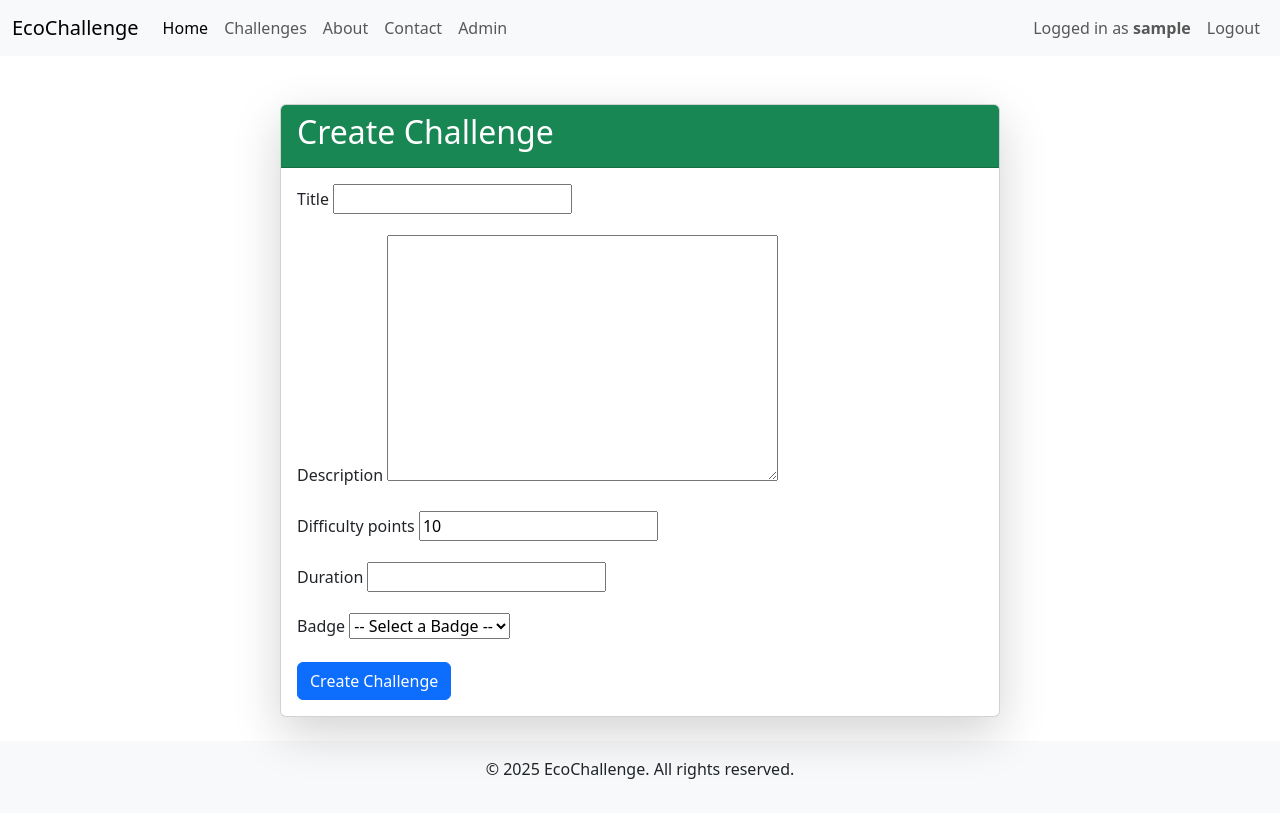
After one commit to sharadpatel13/GreenChallenge, a Django app: page /challenges/create/ in a window 1280 px wide. The commit adds this page. Run offline with Django 5.2, Linux system fonts and the light colour scheme; the visitor is signed in with stand-in values (Sample User, id 1); data that the repository does not hold is empty.

Commit message:
Merge stashed changes after pulling remote main

```diff
--- a/GreenChallenge/settings.py
+++ b/GreenChallenge/settings.py
@@ -115,7 +115,10 @@ USE_TZ = True
 # Static files (CSS, JavaScript, Images)
 # https://docs.djangoproject.com/en/5.2/howto/static-files/
 
-STATIC_URL = "static/"
+STATIC_URL = 'static/'
+STATICFILES_DIRS = [
+    BASE_DIR / 'static',
+]
 
 # Default primary key field type
 # https://docs.djangoproject.com/en/5.2/ref/settings/#default-auto-field
--- a/badges/forms.py
+++ b/badges/forms.py
@@ -1,5 +1,6 @@
 from django import forms
 from .models import UserProofUpload
+from .models import Challenge, Badge, UserProgress
 
 class SubmitProofForm(forms.ModelForm):
     class Meta:
@@ -20,3 +21,16 @@ class BadgeAssignForm(forms.ModelForm):
         labels = {
             'badge_awarded': 'Assign Badge',
         }
+class ChallengeForm(forms.ModelForm):
+    badge = forms.ModelChoiceField(
+        queryset=Badge.objects.all(),
+        empty_label="-- Select a Badge --", # optional, shows a default choice
+        required=False # Adjust based on if a badge is always required
+    )
+
+    class Meta:
+        model = Challenge
+        fields = ['title', 'description', 'difficulty_points', 'duration', 'badge']  #Include the badge
+
+class JoinChallengeForm(forms.Form):
+    challenge_id = forms.IntegerField(widget=forms.HiddenInput())
--- a/badges/models.py
+++ b/badges/models.py
@@ -1,6 +1,17 @@
 from django.db import models
 from django.contrib.auth.models import User
 from django.utils import timezone
+
+class Challenge(models.Model):
+    title = models.CharField(max_length=200)
+    description = models.TextField()
+    difficulty_points = models.IntegerField(default=10)  # Points awarded for completing
+    duration = models.DurationField(help_text="e.g., 7 days, 1 month")
+    created_at = models.DateTimeField(auto_now_add=True)
+    badge = models.ForeignKey("Badge", on_delete=models.SET_NULL, null=True, blank=True)
+
+    def __str__(self):
+        return self.title
 
 class Badge(models.Model):
     name = models.CharField(max_length=100)
@@ -9,6 +20,14 @@ class Badge(models.Model):
 
     def __str__(self):
         return self.name
+class UserProgress(models.Model):
+    user = models.ForeignKey(User, on_delete=models.CASCADE)
+    challenge = models.ForeignKey(Challenge, on_delete=models.CASCADE) # change the "challenge" instead of challenge_title
+    start_date = models.DateTimeField(default=timezone.now)
+    completed = models.BooleanField(default=False)
+
+    def __str__(self):
+        return f"{self.user.username} - {self.challenge.title}"
 
 class UserProofUpload(models.Model):
     user = models.ForeignKey(User, on_delete=models.CASCADE)
--- a/badges/templates/base.html
+++ b/badges/templates/base.html
@@ -2,25 +2,67 @@
 <html lang="en">
 <head>
     <meta charset="UTF-8">
-    <title>EcoChallenge</title>
+    <meta name="viewport" content="width=device-width, initial-scale=1.0">
+    <title>{% block title %}EcoChallenge{% endblock %}</title>
     <link rel="stylesheet" href="https://cdn.jsdelivr.net/npm/bootstrap@5.3.0/dist/css/bootstrap.min.css">
+    {% load static %} <!-- Load static files if needed -->
+    <link rel="stylesheet" href="{% static 'css/styles.css' %}">  <!-- Link to static CSS file if you have one -->
 </head>
 <body>
+    <nav class="navbar navbar-expand-lg navbar-light bg-light">
+        <div class="container-fluid">
+            <a class="navbar-brand" href="#">EcoChallenge</a>
+            <button class="navbar-toggler" type="button" data-bs-toggle="collapse" data-bs-target="#navbarNav"
+                    aria-controls="navbarNav" aria-expanded="false" aria-label="Toggle navigation">
+                <span class="navbar-toggler-icon"></span>
+            </button>
+            <div class="collapse navbar-collapse" id="navbarNav">
+                <ul class="navbar-nav">
+                    <li class="nav-item">
+                        <a class="nav-link active" aria-current="page" href="#">Home</a>
+                    </li>
+                    <li class="nav-item">
+                        <a class="nav-link" href="{% url 'challenge_list' %}">Challenges</a> <!-- Link to your challenge list -->
+                    </li>
+                    <li class="nav-item">
+                        <a class="nav-link" href="#">About</a>
+                    </li>
+                    <li class="nav-item">
+                        <a class="nav-link" href="#">Contact</a>
+                    </li>
+                    {% if user.is_staff %}
+                    <li class="nav-item">
+                        <a class="nav-link" href="/admin">Admin</a> <!-- Link to the admin panel -->
+                    </li>
+                    {% endif %}
+                </ul>
+                <ul class="navbar-nav ms-auto">
+                    {% if user.is_authenticated %}
+                    <li class="nav-item">
+                        <span class="nav-link">Logged in as <strong>{{ user.username }}</strong></span>
+                    </li>
+                    <li class="nav-item">
+                        <a href="{% url 'logout' %}" class="nav-link">Logout</a>
+                    </li>
+                    {% else %}
+                    <li class="nav-item">
+                        <a href="{% url 'login' %}" class="nav-link">Login</a>
+                    </li>
+                    {% endif %}
+                </ul>
+            </div>
+        </div>
+    </nav>
+
     <div class="container mt-4">
-    {% if user.is_authenticated %}
-        <p class="text-end">
-            Logged in as <strong>{{ user.username }}</strong> |
-            <a href="{% url 'logout' %}" class="btn btn-outline-danger btn-sm">Logout</a>
-        </p>
-    {% else %}
-        <p class="text-end">
-            <a href="{% url 'login' %}" class="btn btn-outline-primary btn-sm">Login</a>
-        </p>
-    {% endif %}
+        {% block content %}
+        {% endblock %}
+    </div>
 
-    {% block content %}
-    {% endblock %}
-</div>
+     <footer class="bg-light text-center py-3 mt-4">
+        <p>© 2025 EcoChallenge. All rights reserved.</p>
+    </footer>
 
+    <script src="https://cdn.jsdelivr.net/npm/bootstrap@5.3.0/dist/js/bootstrap.bundle.min.js"></script>
 </body>
 </html>
--- /dev/null
+++ b/badges/templates/challenge_form.html
@@ -0,0 +1,32 @@
+{% extends "base.html" %}
+
+{% block content %}
+<div class="container mt-5">
+    <div class="row justify-content-center">
+        <div class="col-md-8">
+            <div class="card shadow-lg">
+                <div class="card-header bg-success text-white">
+                    <h2>Create Challenge</h2>
+                </div>
+                <div class="card-body">
+                    <form method="post">
+                        {% csrf_token %}
+                        {% for field in form %}
+                        <div class="mb-3">
+                            <label for="{{ field.id_for_label }}" class="form-label">{{ field.label }}</label>
+                            {{ field }}
+                            {% if field.errors %}
+                            <div class="alert alert-danger mt-2">
+                                {{ field.errors }}
+                            </div>
+                            {% endif %}
+                        </div>
+                        {% endfor %}
+                        <button type="submit" class="btn btn-primary">Create Challenge</button>
+                    </form>
+                </div>
+            </div>
+        </div>
+    </div>
+</div>
+{% endblock %}
--- a/badges/urls.py
+++ b/badges/urls.py
@@ -1,5 +1,5 @@
 from django.urls import path
-from .views import SubmitProofView, MyChallengesView, LeaderboardView, assign_badge_view, review_proofs
+from .views import SubmitProofView, MyChallengesView, LeaderboardView, assign_badge_view, review_proofs, ChallengeCreateView, ChallengeListView, ChallengeDetailView, MyProgressView
 
 urlpatterns = [
     path('submit-proof/', SubmitProofView.as_view(), name='submit-proof'),
@@ -7,4 +7,10 @@ urlpatterns = [
     path('leaderboard/', LeaderboardView.as_view(), name='leaderboard'),
     path('assign-badge/<int:proof_id>/', assign_badge_view, name='assign-badge'),
     path('review-proofs/', review_proofs, name='review-proofs'),
+
+    path('challenges/create/', ChallengeCreateView.as_view(), name='create_challenge'), #ADD
+    path('challenges/', ChallengeListView.as_view(), name='challenge_list'), #ADD
+    path('challenges/<int:pk>/', ChallengeDetailView.as_view(), name='challenge_detail'), #ADD
+   # path('challenges/<int:pk>/join/', JoinChallengeView.as_view(), name='join_challenge'),  # Remove this, we don't need them anymore
+    path('my-progress/', MyProgressView.as_view(), name='my_progress'),  # Add this
 ]
--- a/badges/views.py
+++ b/badges/views.py
@@ -1,4 +1,4 @@
-from django.views.generic import CreateView, TemplateView, ListView
+from django.views.generic import CreateView, TemplateView, ListView, DetailView, FormView
 from django.contrib.auth.mixins import LoginRequiredMixin
 from django.contrib import messages
 from django.urls import reverse_lazy
@@ -6,9 +6,13 @@ from django.core.mail import send_mail
 from django.shortcuts import render, get_object_or_404, redirect
 from django.contrib.auth.decorators import login_required
 from collections import defaultdict
+from django.urls import reverse
+from django.http import HttpResponseRedirect
+from django.utils import timezone
 
-from .models import UserProofUpload, Badge, LeaderboardEntry
-from .forms import SubmitProofForm, BadgeAssignForm
+
+from .models import UserProofUpload, Badge, LeaderboardEntry, Challenge, UserProgress
+from .forms import SubmitProofForm, BadgeAssignForm, ChallengeForm, JoinChallengeForm
 
 
 class SubmitProofView(LoginRequiredMixin, CreateView):
@@ -98,6 +102,55 @@ class MyChallengesView(LoginRequiredMixin, TemplateView):
 
         return context
 
+#Add this
+class ChallengeCreateView(LoginRequiredMixin, CreateView):
+    model = Challenge
+    form_class = ChallengeForm
+    template_name = 'challenge_form.html'
+    success_url = reverse_lazy('challenge_list')
+
+#Add this
+class ChallengeListView(ListView):
+    model = Challenge
+    template_name = 'challenge_list.html'  # Corrected template name
+    context_object_name = 'challenges'
+    ordering = ['-created_at']  # Sort challenges by creation date (newest first)
+
+    def get_context_data(self, **kwargs):
+        context = super().get_context_data(**kwargs)
+        context['form'] = JoinChallengeForm() #Here we set the forms so we can use them.
+        return context
+
+#Add this
+#Add this
+class ChallengeDetailView(DetailView):
+    model = Challenge
+    template_name = 'challenge_detail.html'
+    context_object_name = 'challenge'
+    def get_context_data(self, **kwargs):
+        context = super().get_context_data(**kwargs)
+        context['form'] = JoinChallengeForm(initial={'challenge_id': self.object.id}) #Here we set the forms, but with the default values
+        return context
+
+    def post(self, request, *args, **kwargs):
+        if not request.user.is_authenticated:
+            return HttpResponseRedirect(reverse('login'))  # Or wherever your login page is
+
+        challenge = self.get_object()  # Retrieve the Challenge object
+
+        # Check if the user has already joined this challenge
+        existing_progress = UserProgress.objects.filter(user=request.user, challenge=challenge).exists()
+        if not existing_progress:
+            # Create a new UserProgress object
+            UserProgress.objects.create(
+                user=request.user,
+                challenge=challenge,
+                start_date=timezone.now() #Setting start time and not end time.
+            )
+            messages.success(request, "Successfully joined the challenge")
+        else:
+            messages.info(request, "You've already joined this challenge!")
+        return HttpResponseRedirect(reverse('my-challenges'))
 
 class LeaderboardView(LoginRequiredMixin, ListView):
     model = LeaderboardEntry
@@ -121,6 +174,28 @@ def assign_badge_view(request, proof_id):
 
     return render(request, 'assign_badge.html', {'form': form, 'proof': proof})
 
+#Add this
+class JoinChallengeView(LoginRequiredMixin, FormView):
+    form_class = JoinChallengeForm
+    template_name = 'join_challenge.html'  # Create this template
+    success_url = reverse_lazy('my-challenges') #Where you want to go after you joined the challenges.
+
+    def form_valid(self, form):
+        challenge_id = form.cleaned_data['challenge_id']
+        challenge = get_object_or_404(Challenge, id=challenge_id)
+        UserProgress.objects.create(user=self.request.user, challenge=challenge)
+        messages.success(self.request, f"You have joined the {challenge.title} challenge!")
+        return super().form_valid(form)
+
+
+#Add This
+class MyProgressView(LoginRequiredMixin, ListView):
+    model = UserProgress
+    template_name = 'my_challenges.html'
+    context_object_name = 'user_progress'
+
+    def get_queryset(self):
+        return UserProgress.objects.filter(user=self.request.user)
 
 @login_required
 def review_proofs(request):
```
Also changed, not shown: badges/admin.py (+18 -4 lines), badges/templates/challenge_detail.html (added, +26 -0 lines), badges/templates/challenge_list.html (added, +30 -0 lines), badges/migrations/0003_challenge.py (added), badges/migrations/0004_userprogress.py (added), 1 other file.
